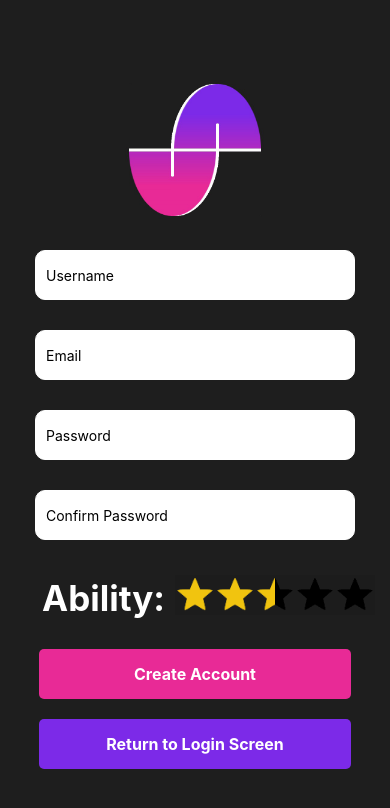
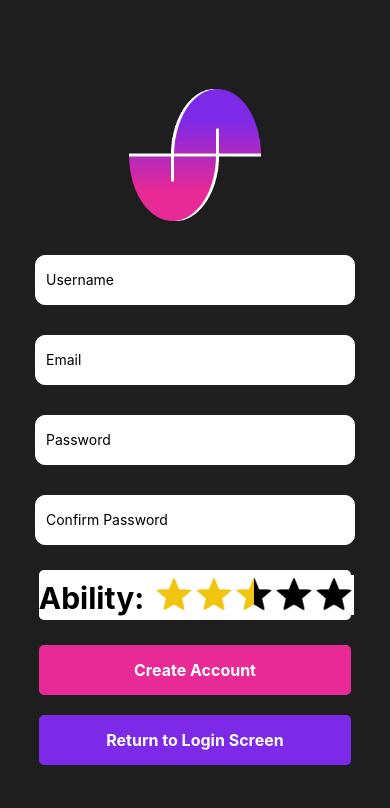
Before and after one commit to Kealen-Pillay/SportsHub, a React Native app: screen /Register in a window 390 px wide. Shown: the top 808 px of the page. Built offline with nearby package versions, Linux system fonts and the light colour scheme; no server answers.

Commit message:
Alignemnt changes

```diff
--- a/components/screens/registerscreen/RegisterScreen.js
+++ b/components/screens/registerscreen/RegisterScreen.js
@@ -24,7 +24,7 @@ const RatingBox = () => {
         onFinishRating={(rating) => setRating(rating)}
         ratingBackgroundColor={"black"}
         readonly={false}
-        tintColor={"#1E1E1E"}
+        tintColor={"white"}
         style={styles.rating}
       />
     </View>
@@ -184,20 +184,23 @@ const styles = StyleSheet.create({
     alignItems: "center",
   },
   abilityText: {
-    color: "white",
+    color: "black",
     fontWeight: "bold",
-    fontSize: 35,
+    fontSize: 30,
     alignItems: "flex-start",
     marginRight: 10,
-    marginTop: 2,
+    marginTop: 10,
     marginLeft: 3,
   },
   ratingsContainer: {
     flexDirection: "row",
-    backgroundColor: "#1e1e1e",
+    backgroundColor: "white",
     width: "80%",
-    marginTop: 20,
-    marginBottom: 10,
+    marginTop: 10,
+    marginBottom: 5,
+    borderRadius: 5,
+    height: 50,
+    justifyContent: "center",
   },
   returnContainer: {
     width: "100%",
@@ -212,4 +215,7 @@ const styles = StyleSheet.create({
     justifyContent: "center",
     alignItems: "center",
   },
+  rating: {
+    marginTop: 5,
+  }
 });
```
